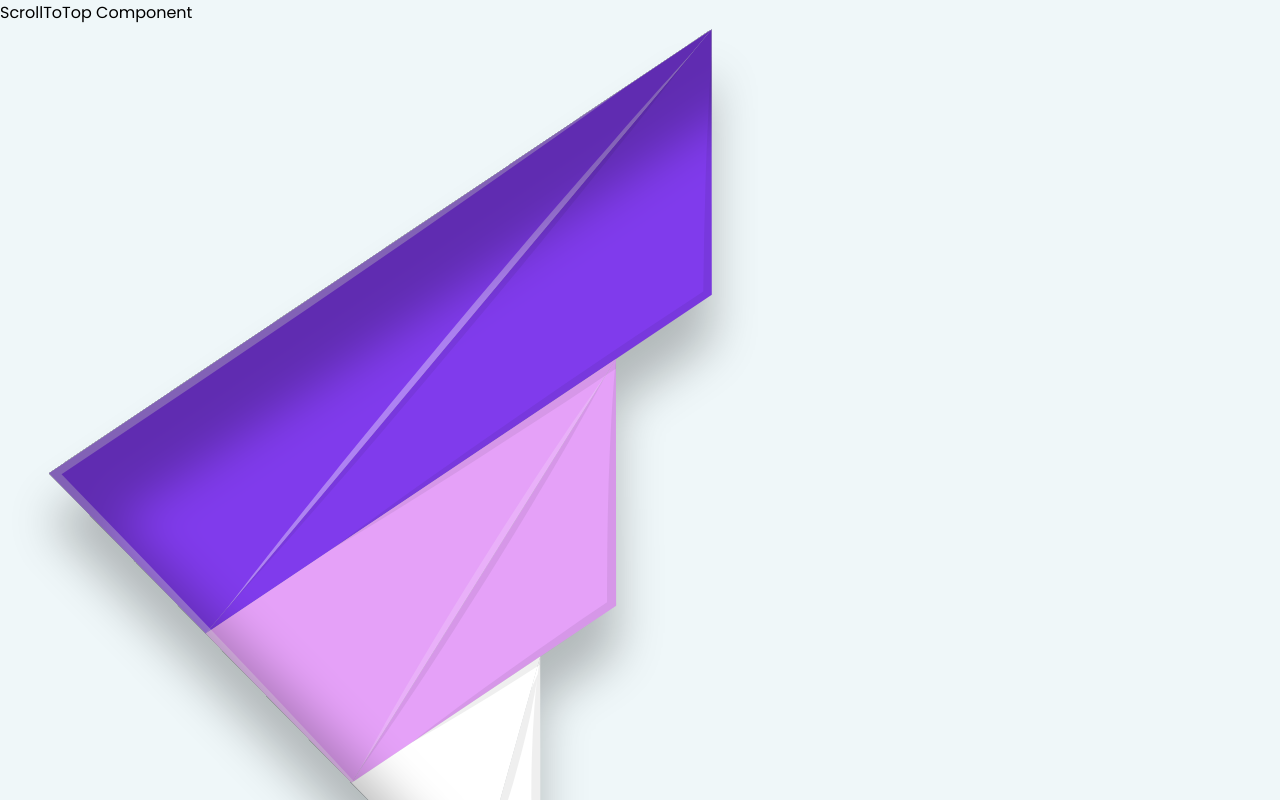
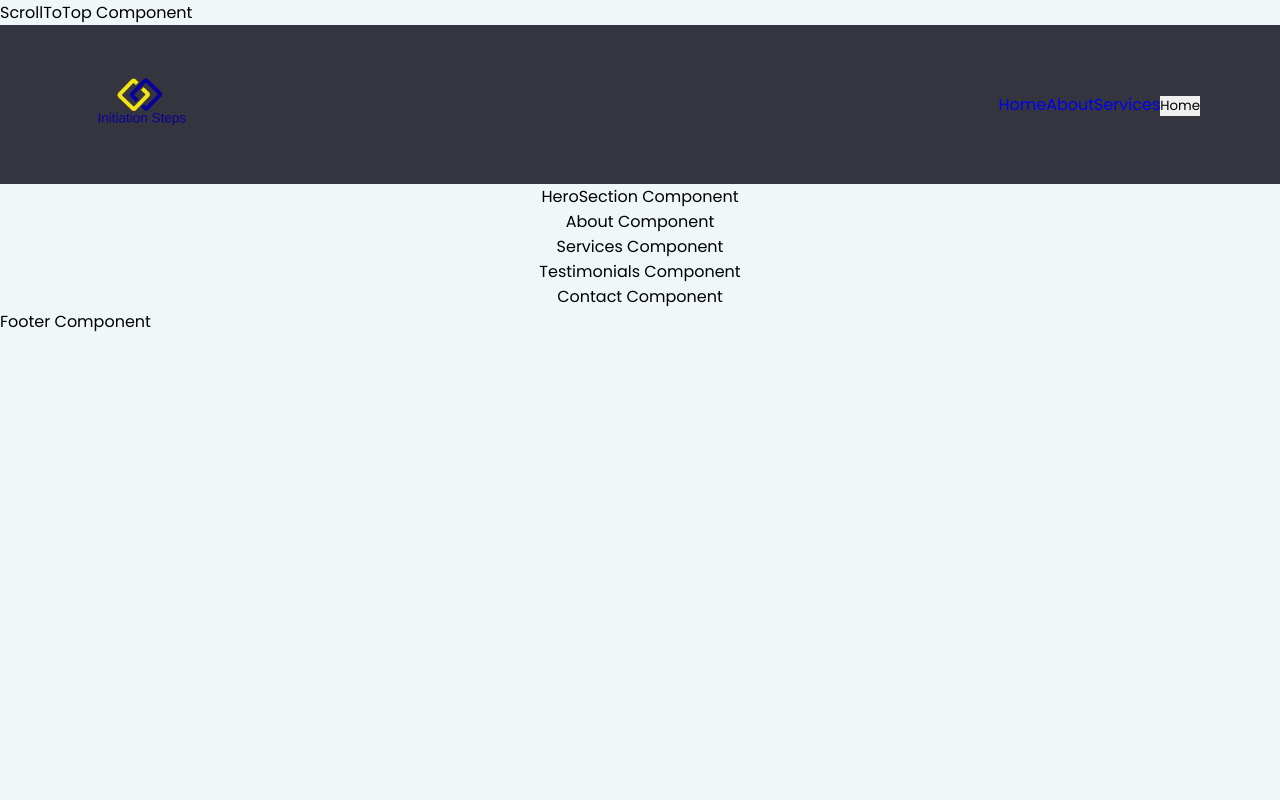
Before and after one commit to cathyAkoth/InitiationSteps, a React (Create React App) app: page / in a window 1280 px wide. Shown: the top 800 px of the page. Built offline with nearby package versions, Linux system fonts and the light colour scheme.

Commit message:
Added Header styled

```diff
--- a/src/components/Header/index.js
+++ b/src/components/Header/index.js
@@ -1,11 +1,23 @@
-import logo from "../../assets/logo.svg";
+import styled from "styled-components";
+import logo from "../../assets/logos.png";
 
+const Headers = styled.header`
+  display: flex;
+  justify-content:space-between;
+  align-items:center;
+  padding: 1rem 5rem;
+  background-color: var(--nav);
+  color: var(--white);
+  position: relative;
+  z-index: 500;
+`;
 const Header = () => {
-  return( <header>
+  return(
 
+  <Headers>
   <div>
     <img src={logo} alt="initiation-steps" />
-    <h3>Initiation Steps</h3>
+    {/* <h3>Initiation Steps</h3> */}
   </div>
   <nav>
     <a href="#home">Home</a>
@@ -16,7 +28,7 @@ const Header = () => {
       </a>
   </nav>
 
-  </header>
+  </Headers>
   );
 };
 
```
